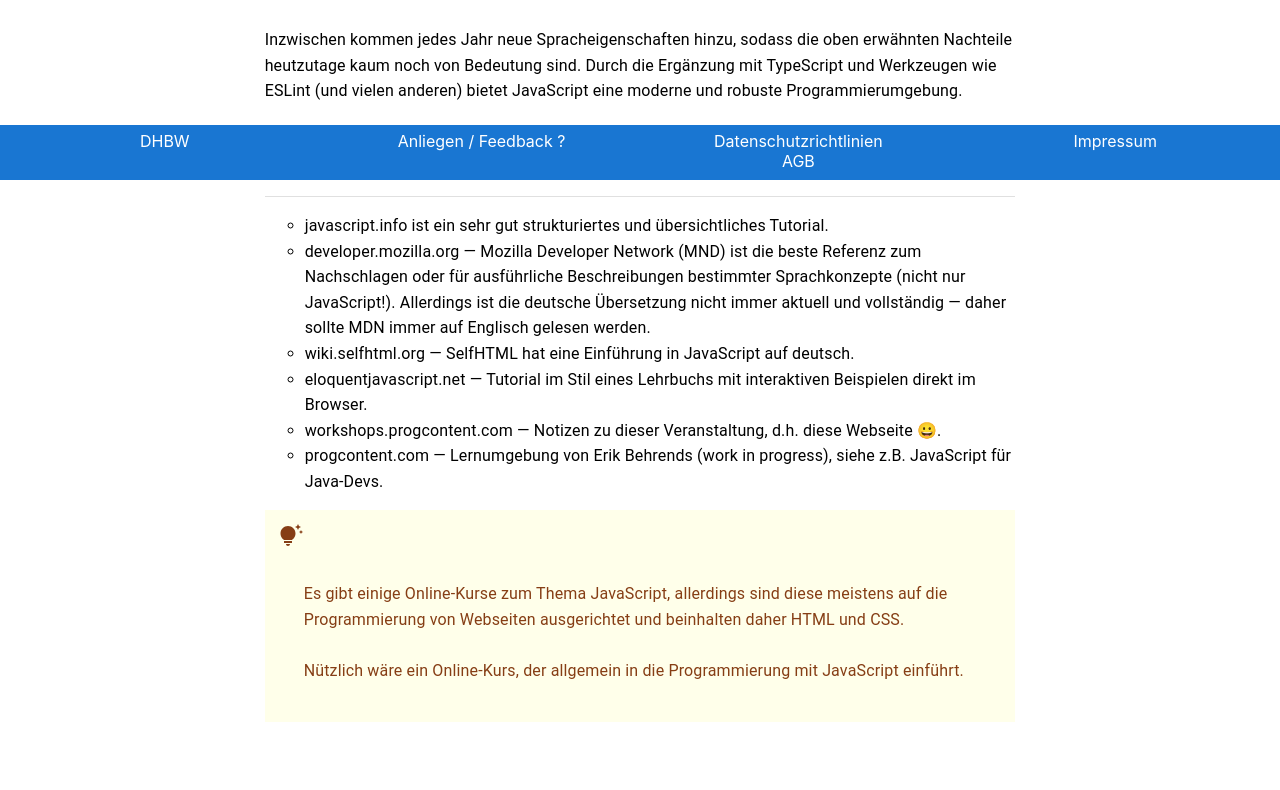
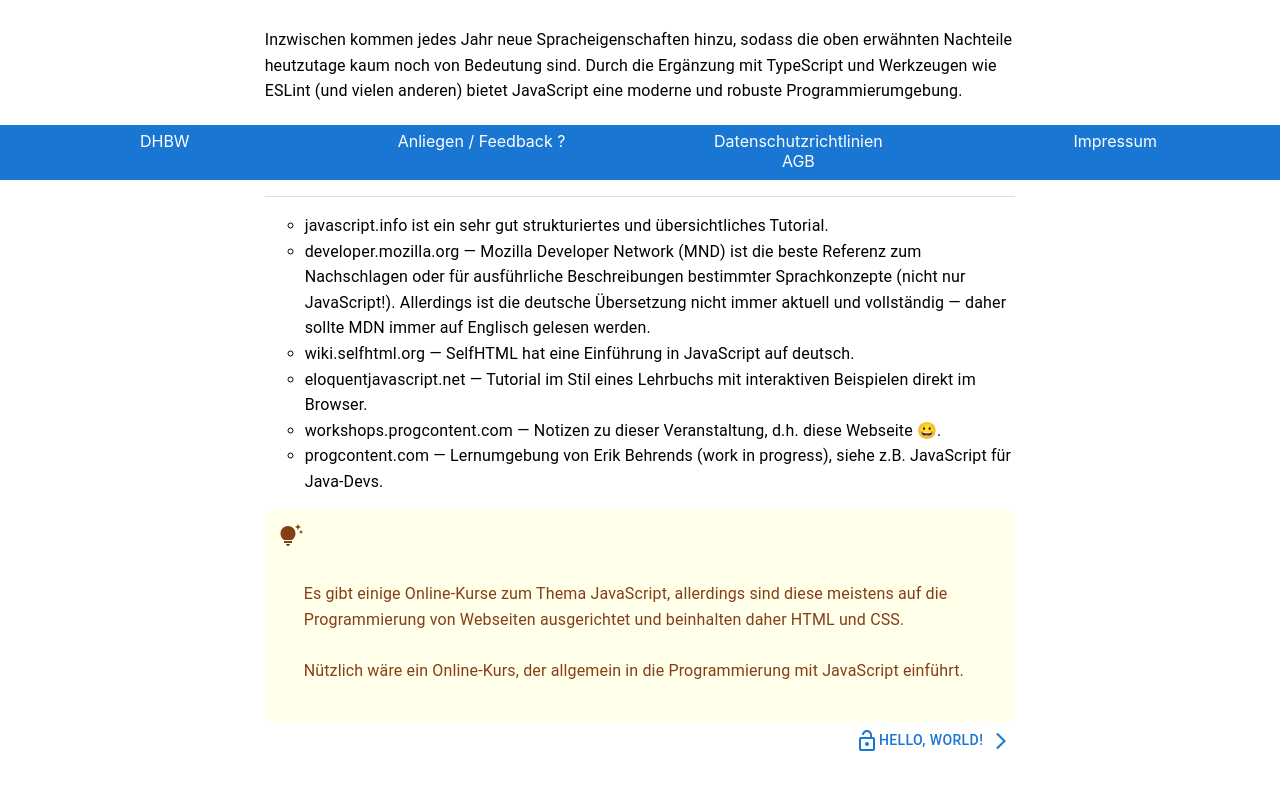
Before and after one commit to sakulklk/Lernmanagement, a Next.js app: page /uebersichtJS in a window 1280 px wide. Shown: the part 620-1410 px from the top of the page. Built offline with nearby package versions, Linux system fonts and the light colour scheme.

Commit message:
1 file modified

```diff
--- a/components/inhalt/Uebersicht/inhalt.js
+++ b/components/inhalt/Uebersicht/inhalt.js
@@ -3,6 +3,10 @@ import Typography from '@mui/material/Typography';
 import Divider from '@mui/material/Divider';
 import Box from '@mui/material/Box';
 import TipsAndUpdatesIcon from '@mui/icons-material/TipsAndUpdates';
+import ArrowForwardIosIcon from '@mui/icons-material/ArrowForwardIos';
+import Button from '@mui/material/Button';
+import Grid from '@mui/material/Grid';
+import LockOpenIcon from '@mui/icons-material/LockOpen';
 
 export default function Sidemenu() {
   return (
@@ -149,6 +153,14 @@ color: #863E15
               </Box>
             </Box>
           </y>
+
+          <Grid container justifyContent="flex-end">
+            <a href="/JSK1">
+              <Button variant="text" endIcon={<ArrowForwardIosIcon />}>
+                <LockOpenIcon></LockOpenIcon> Hello, World!
+              </Button>
+            </a>
+          </Grid>
         </Typography>
       </div>
     </div>
```
